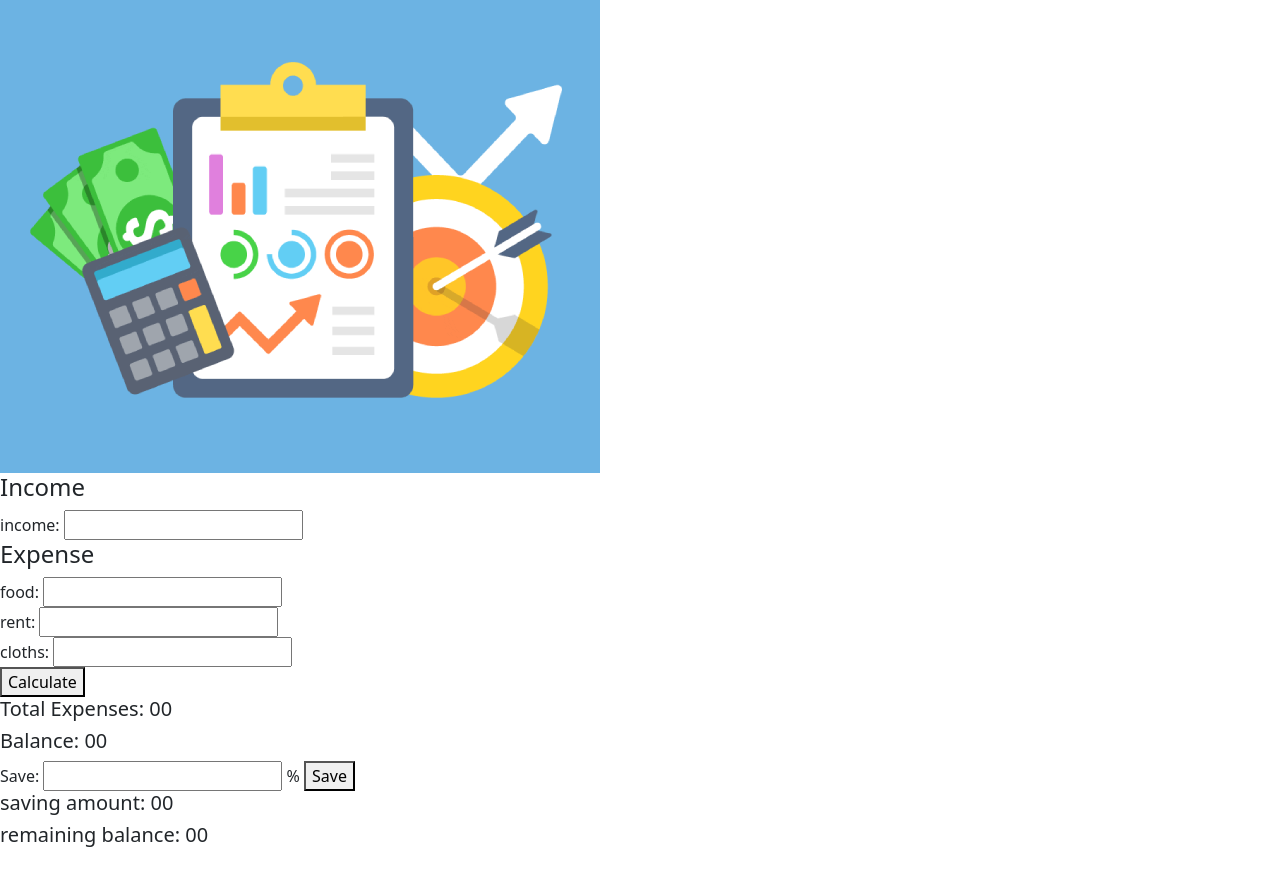
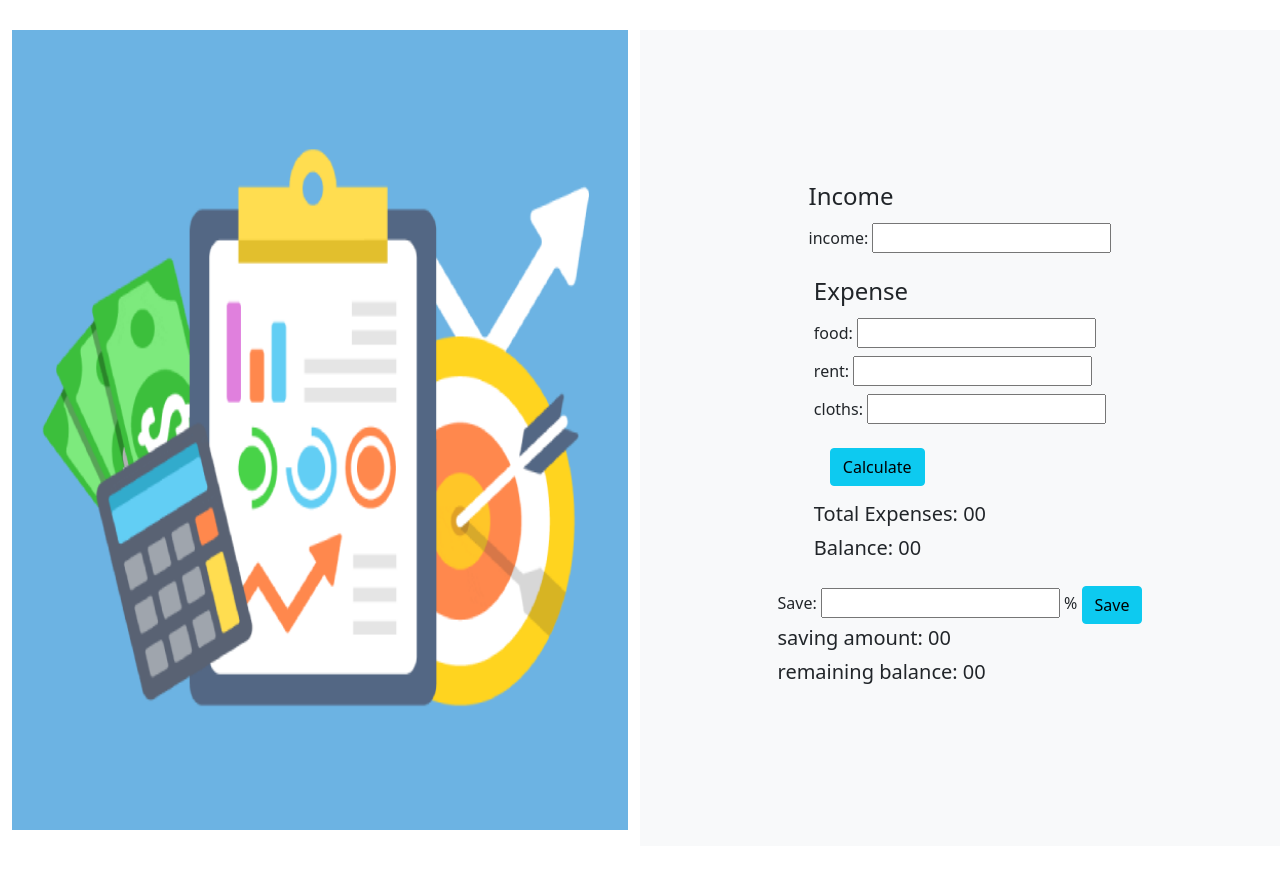
Before and after one commit to rakibul-cse-diu/income-expense-manager, a plain HTML site: page index.html in a window 1280 px wide. Shown: the part 71-941 px from the top of the page. Drawn offline with nearby package versions, Linux system fonts and the light colour scheme.

Commit message:
add styles

```diff
--- a/css/style.css
+++ b/css/style.css
@@ -6,3 +6,9 @@ body{
 header h1{
     font-size: 2em;
 }
+
+/* Main section  */
+.money-manage h4, .money-manage h5, .money-manage span, .money-manage input{
+    margin-bottom: .5em;
+
+}
--- a/index.html
+++ b/index.html
@@ -17,27 +17,28 @@
 <body>
 
     <!-- Header -->
-    <header>
+    <header class="mb-5">
         <div class="logo">
             <h1 class="text-center">Income Expense Manager</h1>
         </div>
     </header>
 
     <!-- Main section  -->
-    <main>
-        <div class="section-img">
-            <img src="./images/Financial-Budget.webp" alt="money managmennt">
+    <main class="row m-0">
+        <div class="section-img col-lg-6 col-12 col-md-6 mb-3 vh-100">
+            <img class="w-100 vh-100" src="./images/Financial-Budget.webp" alt="money managmennt">
         </div>
 
-        <div class="money-manage">
+        <div
+            class="money-manage col-lg-6 col-12 col-md-6 bg-light d-flex flex-column justify-content-center align-items-center p-5">
             <!-- income -->
-            <div class="income">
+            <div class="income mb-3">
                 <h4>Income</h4>
                 <span>income: </span>
                 <input type="number" id="income-in">
             </div>
             <!-- expense -->
-            <div class="expense">
+            <div class="expense mb-3">
                 <h4>Expense</h4>
                 <span>food: </span>
                 <input type="number" id="ex-food-in"><br>
@@ -48,7 +49,7 @@
                 <span>cloths: </span>
                 <input type="number" id="ex-cloth-in"><br>
 
-                <button class="cal-btn">Calculate</button>
+                <button class="btn btn-info cal-btn m-3">Calculate</button>
 
                 <h5>Total Expenses: <span id="total-ex">00</span></h5>
                 <h5>Balance: <span id="balance">00</span></h5>
@@ -58,7 +59,7 @@
                 <span>Save: </span>
                 <input type="number" id="save-in">
                 <span> % </span>
-                <button class="save-btn">Save</button>
+                <button class="btn btn-info save-btn">Save</button>
 
                 <h5>saving amount: <span id="saving">00</span></h5>
                 <h5>remaining balance: <span id="remaining">00</span></h5>
```
